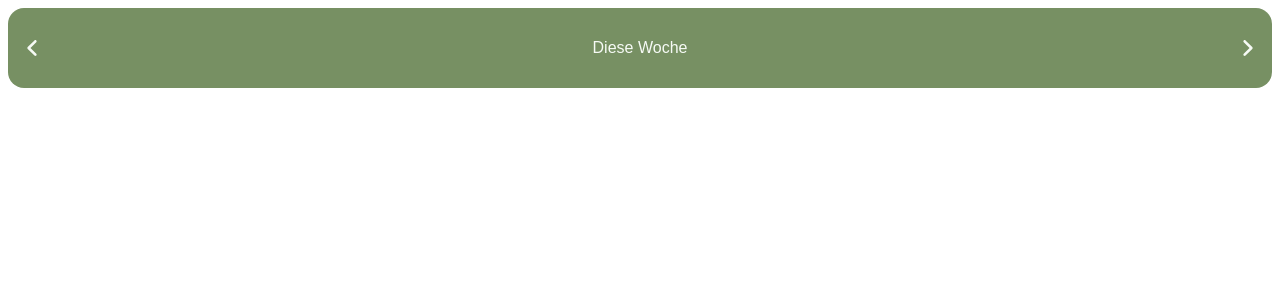
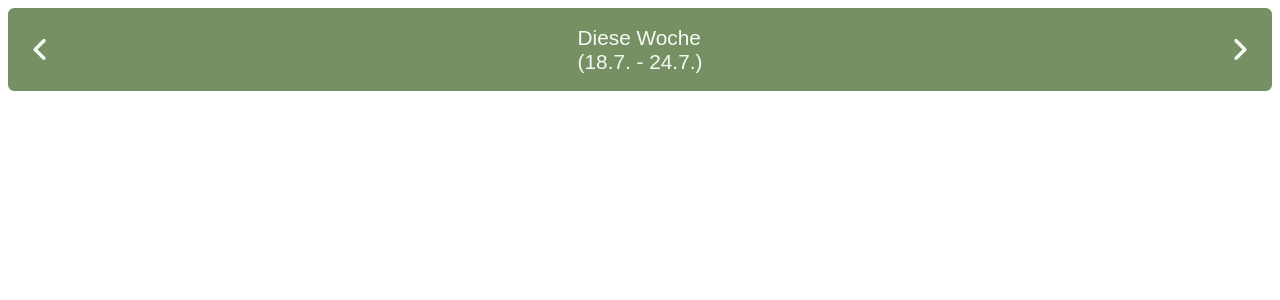
Before and after one commit to romixch/wochen-menu-plan-web, a React (Create React App) app: page / in a window 1280 px wide. Shown: the top 300 px of the page. Built offline with nearby package versions, Linux system fonts and the light colour scheme.

Commit message:
Finish week selector

```diff
--- a/package.json
+++ b/package.json
@@ -10,6 +10,7 @@
     "@types/node": "^16.11.42",
     "@types/react": "^18.0.14",
     "@types/react-dom": "^18.0.5",
+    "date-fns": "^2.29.1",
     "react": "^18.2.0",
     "react-dom": "^18.2.0",
     "react-router-dom": "^6.3.0",
--- a/src/components/week-selector.css
+++ b/src/components/week-selector.css
@@ -5,9 +5,9 @@
     flex-direction: row;
     justify-content: space-between;
     align-items: center;
-    padding-top: 1em;
-    padding-bottom: 1em;
-    border-radius: 1em;
+    padding-top: 0.5em;
+    padding-bottom: 0.5em;
+    border-radius: 0.3em;
     width: 100%;
 }
 
@@ -16,3 +16,8 @@
     width: 1em;
     height: 1em;
 }
+
+.week-selector-text {
+    display: flex;
+    flex-direction: column;
+}
--- a/src/components/week-selector.tsx
+++ b/src/components/week-selector.tsx
@@ -1,3 +1,4 @@
+import { addWeeks, endOfWeek, format, startOfWeek } from 'date-fns'
 import { useState } from 'react'
 import LeftSvg from '../icons/chevron-left.svg'
 import RightSvg from '../icons/chevron-right.svg'
@@ -14,9 +15,16 @@ const WeekSelector = () => {
         setWeekOffset(weekOffset + 1)
     }
 
+    const handleOnClickTitle = () => {
+        setWeekOffset(0)
+    }
+
     return <div className='week-selector'>
         <img src={LeftSvg} className='arrow' role='button' alt='nach links' onClick={handleOnLeftPressed} />
-        {getWeekText(weekOffset)}
+        <div onClick={handleOnClickTitle} className='week-selector-text'>
+            <div className='text'>{getWeekText(weekOffset)}</div>
+            <div className='date'>{getDatesText(weekOffset)}</div>
+        </div>
         <img src={RightSvg} className='arrow' role='button' alt='nach rechts' onClick={handleOnRightPressed} />
     </div>
 }
@@ -40,3 +48,9 @@ const getWeekText = (weekOffset: number) => {
         return `In ${weekOffset} Wochen `;
     }
 }
+
+const getDatesText = (weekOffset: number) => {
+    const startDate = startOfWeek(addWeeks(new Date(), weekOffset), { weekStartsOn: 1 });
+    const endDate = endOfWeek(startDate, { weekStartsOn: 1 });
+    return "(" + format(startDate, "d.M.") + " - " + format(endDate, "d.M.") + ")";
+}
--- a/src/routes/root.css
+++ b/src/routes/root.css
@@ -1,4 +1,5 @@
 .root {
   width: 100%;
   font-family: sans-serif;
+  font-size: 1.3rem;
 }
```
Also changed, not shown: 2 other files (tests, documents, lock files or other folders).
